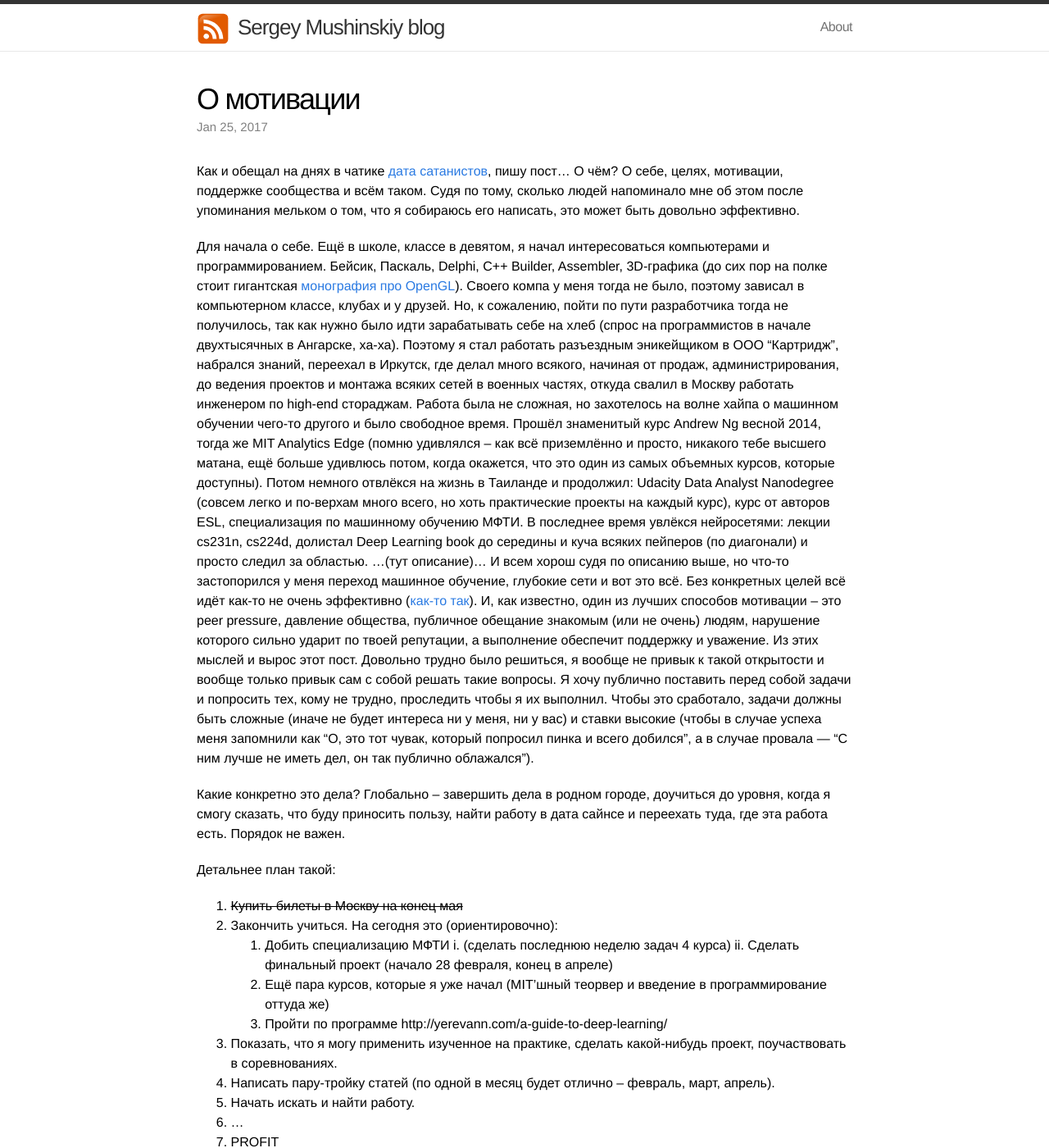
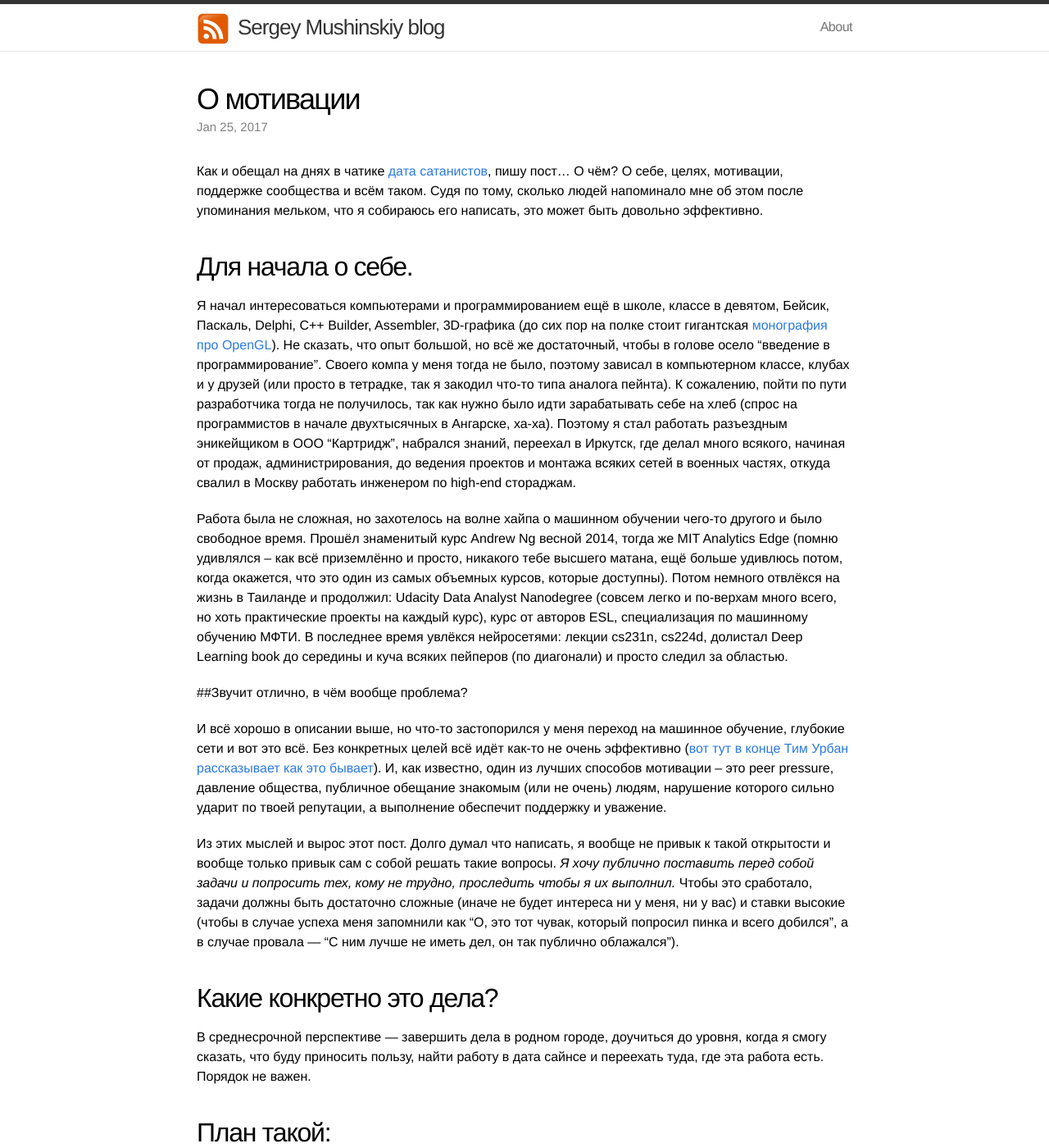
Before and after one commit to cepera-ang/cepera-ang.github.io, a Jekyll site: the page built from _posts/2017-01-25-On-Motivation.markdown, in a window 1280 px wide and 1400 px high. Shown: the whole window at 82% size. Built offline with Jekyll 4.4.1, drawn with Linux system fonts in a browser that asks for light colours; comment, search, counter and statistics services are not loaded; some of the changed text lies outside the part shown.

Commit message:
Final touches

```diff
--- a/_posts/2017-01-25-On-Motivation.markdown
+++ b/_posts/2017-01-25-On-Motivation.markdown
@@ -2,23 +2,30 @@
 layout: post
 comments: true
 title:  "О мотивации"
-excerpt: "Как и обещал на днях в чатике [дата сатанистов](opendatascience.slack.com), пишу пост... О чём? О себе, целях, мотивации, поддержке сообщества и всём таком. Судя по тому, сколько людей напоминало мне об этом после упоминания мельком о том, что я собираюсь его написать, это может быть довольно эффективно. "
+excerpt: "Как и обещал на днях в чатике, пишу пост... О чём? О себе, целях, мотивации, поддержке сообщества и всём таком. Судя по тому, сколько людей напоминало мне об этом, после упоминания мельком что я собираюсь его написать, это может быть довольно эффективно. "
 date:   2017-01-25 20:00:00
 mathjax: true
 ---
 
-Как и обещал на днях в чатике [дата сатанистов](opendatascience.slack.com), пишу пост... О чём? О себе, целях, мотивации, поддержке сообщества и всём таком. Судя по тому, сколько людей напоминало мне об этом после упоминания мельком о том, что я собираюсь его написать, это может быть довольно эффективно.
+Как и обещал на днях в чатике [дата сатанистов](opendatascience.slack.com), пишу пост... О чём? О себе, целях, мотивации, поддержке сообщества и всём таком. Судя по тому, сколько людей напоминало мне об этом после упоминания мельком, что я собираюсь его написать, это может быть довольно эффективно.
 
-Для начала о себе. Ещё в школе, классе в девятом, я начал интересоваться компьютерами и программированием. Бейсик, Паскаль, Delphi, C++ Builder, Assembler, 3D-графика (до сих пор на полке стоит гигантская [монография про OpenGL](https://rutracker.org/forum/viewtopic.php?t=31895)).  Своего компа у меня тогда не было, поэтому зависал в компьютерном классе, клубах и у друзей.
-Но, к сожалению, пойти по пути разработчика тогда не получилось, так как нужно было идти зарабатывать себе на хлеб (спрос на программистов в начале двухтысячных в Ангарске, ха-ха). Поэтому я стал работать разъездным эникейщиком в ООО "Картридж", набрался знаний, переехал в Иркутск, где делал много всякого, начиная от продаж, администрирования, до ведения проектов и монтажа всяких сетей в военных частях, откуда свалил в Москву работать инженером по high-end стораджам.
+## Для начала о себе.
+Я начал интересоваться компьютерами и программированием ещё в школе, классе в девятом, Бейсик, Паскаль, Delphi, C++ Builder, Assembler, 3D-графика (до сих пор на полке стоит гигантская [монография про OpenGL](https://rutracker.org/forum/viewtopic.php?t=31895)). Не сказать, что опыт большой, но всё же достаточный, чтобы в голове осело "введение в программирование". Своего компа у меня тогда не было, поэтому зависал в компьютерном классе, клубах и у друзей (или просто в тетрадке, так я закодил что-то типа аналога пейнта).
+К сожалению, пойти по пути разработчика тогда не получилось, так как нужно было идти зарабатывать себе на хлеб (спрос на программистов в начале двухтысячных в Ангарске, ха-ха). Поэтому я стал работать разъездным эникейщиком в ООО "Картридж", набрался знаний, переехал в Иркутск, где делал много всякого, начиная от продаж, администрирования, до ведения проектов и монтажа всяких сетей в военных частях, откуда свалил в Москву работать инженером по high-end стораджам.
+
 Работа была не сложная, но захотелось на волне хайпа о машинном обучении чего-то другого и было свободное время. Прошёл знаменитый курс Andrew Ng весной 2014, тогда же MIT Analytics Edge (помню удивлялся -- как всё приземлённо и просто, никакого тебе высшего матана, ещё больше удивлюсь потом, когда окажется, что это один из самых объемных курсов, которые доступны). Потом немного отвлёкся на жизнь в Таиланде и продолжил: Udacity Data Analyst Nanodegree (совсем легко и по-верхам много всего, но хоть практические проекты на каждый курс), курс от авторов ESL, специализация по машинному обучению МФТИ. В последнее время увлёкся нейросетями: лекции cs231n, cs224d, долистал Deep Learning book до середины и куча всяких пейперов (по диагонали) и просто следил за областью.
-…(тут описание)...
-И всем хорош судя по описанию выше, но что-то застопорился у меня переход машинное обучение, глубокие сети и вот это всё. Без конкретных целей всё идёт как-то не очень эффективно ([как-то так](https://www.youtube.com/watch?v=arj7oStGLkU)). И, как известно, один из лучших способов мотивации -- это peer pressure, давление общества, публичное обещание знакомым (или не очень) людям, нарушение которого сильно ударит по твоей репутации, а выполнение обеспечит поддержку и уважение.
-Из этих мыслей и вырос этот пост. Довольно трудно было решиться, я вообще не привык к такой открытости и вообще только привык сам с собой решать такие вопросы. Я хочу публично поставить перед собой задачи и попросить тех, кому не трудно, проследить чтобы я их выполнил. Чтобы это сработало, задачи должны быть сложные (иначе не будет интереса ни у меня, ни у вас) и ставки высокие (чтобы в случае успеха меня запомнили как "О, это тот чувак, который попросил пинка и всего добился", а в случае провала — "С ним лучше не иметь дел, он так публично облажался").
 
-Какие конкретно это дела? Глобально -- завершить дела в родном городе, доучиться до уровня, когда я смогу сказать, что буду приносить пользу, найти работу в дата сайнсе и переехать туда, где эта работа есть. Порядок не важен.
+##Звучит отлично, в чём вообще проблема?
 
-Детальнее план такой:
+И всё хорошо в описании выше, но что-то застопорился у меня переход на машинное обучение, глубокие сети и вот это всё. Без конкретных целей всё идёт как-то не очень эффективно ([вот тут в конце Тим Урбан рассказывает как это бывает](https://www.youtube.com/watch?v=arj7oStGLkU)). И, как известно, один из лучших способов мотивации -- это peer pressure, давление общества, публичное обещание знакомым (или не очень) людям, нарушение которого сильно ударит по твоей репутации, а выполнение обеспечит поддержку и уважение.
+
+Из этих мыслей и вырос этот пост. Долго думал что написать, я вообще не привык к такой открытости и вообще только привык сам с собой решать такие вопросы. _Я хочу публично поставить перед собой задачи и попросить тех, кому не трудно, проследить чтобы я их выполнил._ Чтобы это сработало, задачи должны быть достаточно сложные (иначе не будет интереса ни у меня, ни у вас) и ставки высокие (чтобы в случае успеха меня запомнили как "О, это тот чувак, который попросил пинка и всего добился", а в случае провала — "С ним лучше не иметь дел, он так публично облажался").
+
+## Какие конкретно это дела?
+
+В среднесрочной перспективе — завершить дела в родном городе, доучиться до уровня, когда я смогу сказать, что буду приносить пользу, найти работу в дата сайнсе и переехать туда, где эта работа есть. Порядок не важен.
+
+## План такой:
 
 1. ~~Купить билеты в Москву на конец мая~~
 2. Закончить учиться. На сегодня это (ориентировочно):
@@ -26,13 +33,17 @@ mathjax: true
         i. (сделать последнюю неделю задач 4 курса)
         ii. Сделать финальный проект (начало 28 февраля, конец в апреле)
     2. Ещё пара курсов, которые я уже начал (MIT'шный теорвер и введение в программирование оттуда же)
-    3. Пройти по программе http://yerevann.com/a-guide-to-deep-learning/
+    3. Пройти программу по Deep Learning'у [вот тут](http://yerevann.com/a-guide-to-deep-learning/)
 3. Показать, что я могу применить изученное на практике, сделать какой-нибудь проект, поучаствовать в соревнованиях.
 4. Написать пару-тройку статей (по одной в месяц будет отлично -- февраль, март, апрель).
 5. Начать искать и найти работу.
 6. ...
 7. PROFIT
 
-Что мне нужно? ~Пиздюли~. Мотивация. Нужно знать, то кто-то смотрит на то, что я тут наобещал и напомнит мне об этом в моменты, когда я буду пытаться соскочить (а я буду). Кто-то скажет "твой план херня и ничего не выйдет" — это неизбежно и тоже поможет. Другие скажут -- "Давай хуярь, завтра проверим как результаты" и это тоже то, что нужно.
-После этого, я хотел бы получить обратную связь — что-то может быть нужно сюда добавить? Что-то лишнее? Ориентируясь на прошлый опыт, могу с уверенностью сказать, что здесь добавить по нагрузке не выйдет, поэтому если что-то критически важное пропущено -- то добавить его можно будет только что-то убрав или на время _после_ поиска работы.
-И, наконец, я составлю скорректированный ещё более детальный план (по дням или по неделям, посмотрим) и определюсь с каналом для обратной связи, где я буду отчитываться о текущем прогрессе и получать фидбек (может быть тут в блоге или канал в телеграме).
+## Что мне нужно от вас?
+
+ ~~Пиздюли~~. Мотивация. Нужно знать, то кто-то смотрит на то, что я тут наобещал и напомнит мне об этом в моменты, когда я буду пытаться соскочить (а я буду). Кто-то скажет "твой план херня и ничего не выйдет" — это неизбежно и тоже поможет. Другие скажут -- "Давай хуярь, завтра проверим как результаты" и это тоже то, что нужно.
+После этого, я хотел бы получить обратную связь — что-то может быть нужно сюда добавить? Что-то лишнее? Ориентируясь на прошлый опыт, могу с уверенностью сказать, что здесь добавить по нагрузке не выйдет, поэтому если что-то критически важное пропущено -- то добавить его можно будет только что-то убрав или на время __после__ поиска работы.
+И, наконец, если будет достаточно активный отклик и желающие помочь, я составлю ещё более детальный скорректированный план (по дням или по неделям, посмотрим) и определюсь с каналом для обратной связи, где я буду отчитываться о текущем прогрессе и получать фидбек (может быть тут в блоге или канал в телеграме). Предложения по формату — принимаются.
+
+Жду обратную связь.
```
